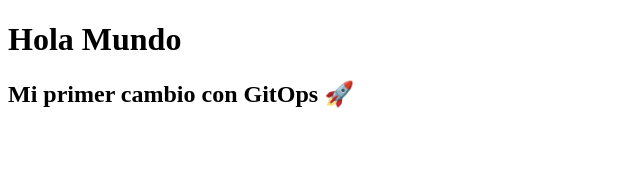
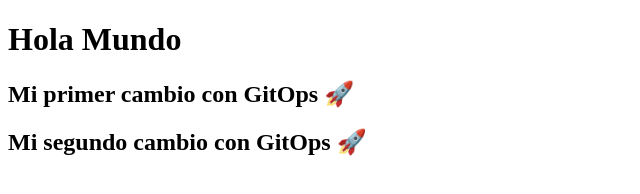
Before and after one commit to Adanrleon/proyecto-gitops, a plain HTML site: page index.html in a window 1280 px wide. Shown: the whole page, without its empty margins (0-640 px from the left). Drawn offline with Linux system fonts and the light colour scheme.

Commit message:
Agregar segundo cambio al HTML

```diff
--- a/index.html
+++ b/index.html
@@ -7,5 +7,6 @@
 <body>
     <h1>Hola Mundo</h1>
     <h2>Mi primer cambio con GitOps 🚀</h2>
+    <h2>Mi segundo cambio con GitOps 🚀</h2>
 </body>
 </html>
```
